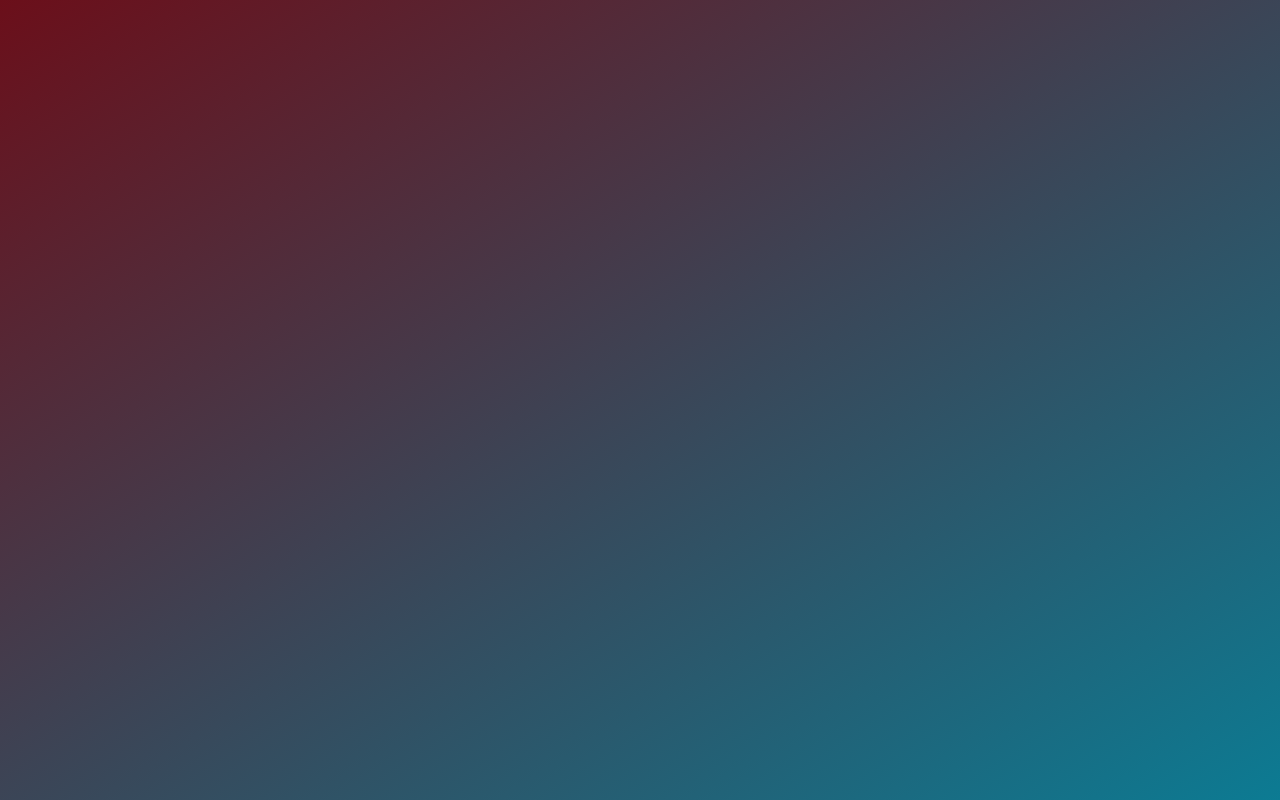
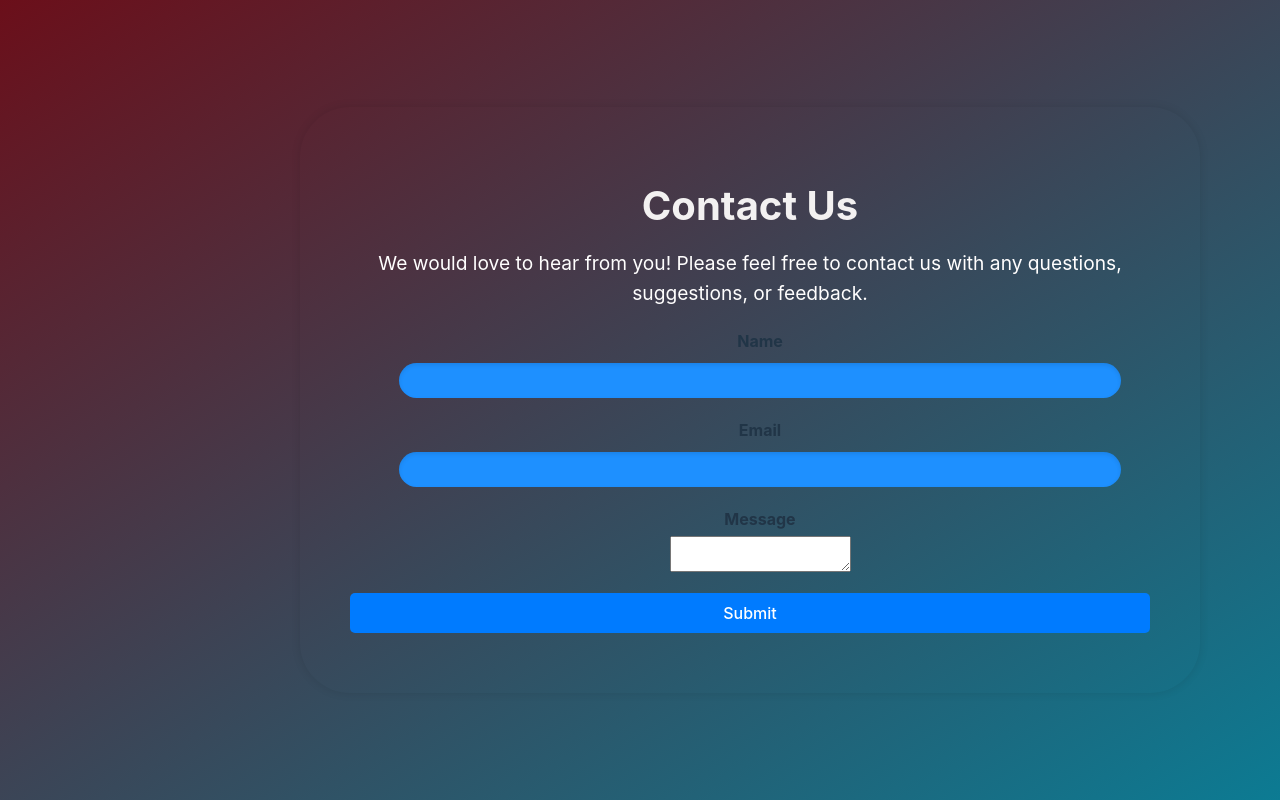
Before and after one commit to howyin/MySmartFoodChoice-React, a React (Vite) app: page /ContactUs in a window 1280 px wide. Before the commit this address had no page. Built offline with nearby package versions, Linux system fonts and the light colour scheme.

Commit message:
put up link app done

```diff
--- a/src/Authentication/LoginPage.jsx
+++ b/src/Advertisement/Home.jsx
@@ -1,12 +1,13 @@
 import Header from '../Components/Header.jsx';
-import LoginForm from './LoginForm.jsx';
+import LoginForm from '../Authentication/LoginForm.jsx';
+import ProjectInfo from '../Advertisement/ProjectInfo.jsx';
 
 
 function Home() {
     return (
         <>
             <Header />
-            <LoginForm />
+            <ProjectInfo />
         </>
     );
 }
--- /dev/null
+++ b/src/Advertisement/ProjectInfo.css
@@ -0,0 +1,38 @@
+.project-info-container {
+    max-width: 600px;
+    margin: auto;
+    margin-left: 400px;
+    padding: 20px;
+    text-align: center;
+    background-color: rgb(232, 236, 240);
+    border-radius: 10px;
+    box-shadow: 0 0 10px rgba(0, 0, 0, 0.1);
+}
+
+.project-info-title {
+    font-size: 2rem;
+    color: #333;
+    margin-bottom: 20px;
+}
+
+.project-info-links {
+    margin-bottom: 20px;
+}
+
+.project-info-link {
+    display: block;
+    margin-bottom: 10px;
+    color: #620be5;
+    text-decoration: none;
+}
+
+.project-info-link:hover {
+    text-decoration: underline;
+}
+
+.project-info-advertisement {
+    font-size: 1.2rem;
+    color: #000000;
+    line-height: 1.6;
+    margin-bottom: 20px;
+}
--- /dev/null
+++ b/src/Advertisement/ProjectInfo.jsx
@@ -0,0 +1,25 @@
+import React from 'react';
+import '../Advertisement/ProjectInfo.css'
+
+function ProjectInfo() {
+    return (
+        <div className="project-info-container">
+            <h2 className="project-info-title">Project Information</h2>
+            <div className="project-info-links">
+                <a href="https://github.com/Luong142/MyFoodChoice"
+                    className="project-info-link">
+
+                    GitHub Link
+                </a>
+                <a href="https://example.com/app.apk"
+                    className="project-info-link">
+
+                    APK Download Link
+                </a>
+            </div>
+            <p className="project-info-advertisement">Advertisement Message: Lorem ipsum dolor sit amet, consectetur adipiscing elit.</p>
+        </div>
+    );
+}
+
+export default ProjectInfo;
--- a/src/App.jsx
+++ b/src/App.jsx
@@ -1,8 +1,11 @@
 // need to import more component for the UI.
 import './App.css'
 import { BrowserRouter, Route, Routes} from 'react-router-dom';
-import Home from './Authentication/LoginPage.jsx';
+import Home from './Advertisement/Home.jsx';
 import SignUpForm from './Authentication/SignUpForm.jsx'
+import AboutUs from './Pages/AboutUs.jsx'
+import ContactUs from './Pages/ContactUs.jsx'
+import PartnerShip from './Pages/PartnerShip.jsx'
 
 // some components are not showing up.
 function App()
@@ -13,19 +16,20 @@ function App()
       <div className='App'>
       <Home/>
 
-    </div>
+    </div> route is for registering the path for the components.
     */
-
     <BrowserRouter>
       <Routes>
         <Route index Component={Home} />
         <Route path='/SignUp' Component={SignUpForm}/>
+        <Route path='/AboutUs' Component={AboutUs}/>
+        <Route path='/ContactUs' Component={ContactUs}/>
+        <Route path='/PartnerShip' Component={PartnerShip}/>
+
 
         // Add more routes as needed
       </Routes>
     </BrowserRouter>
-
-
   );
 }
 
--- a/src/Authentication/LoginForm.jsx
+++ b/src/Authentication/LoginForm.jsx
@@ -12,7 +12,8 @@ function LoginForm()
 
   const loginAsGuest = () =>
   {
-    // TODO: login as guest here
+    // TODO: this will link to that part?
+    window.location.href = "/GuestPage";
   }
 
   return (
@@ -41,6 +42,7 @@ function LoginForm()
               onChange={(e) => setPassword(e.target.value)}
             />
         </div>
+
         <div className="remember-me">
           <input type="checkbox" id="rememberMe" />
           <label htmlFor="rememberMe">Remember me?</label>
--- a/src/Components/Header.jsx
+++ b/src/Components/Header.jsx
@@ -10,9 +10,9 @@ function Header()
                 <h2 className='title'>Smart Food Choice</h2>
                 <ul className='nav-links'>
                     <li><Link to="/">Home</Link></li>
-                    <li><Link to="/review">Review</Link></li>
-                    <li><Link to="/partnership">Partnership</Link></li>
-                    <li><Link to="/contact">Contact</Link></li>
+                    <li><Link to="/AboutUs">About Us</Link></li>
+                    <li><Link to="/PartnerShip">Partnership</Link></li>
+                    <li><Link to="/ContactUs">Contact</Link></li>
                 </ul>
             </div>
         </nav>
--- /dev/null
+++ b/src/Pages/AboutUs.css
@@ -0,0 +1,20 @@
+.about-us-container {
+    max-width: max-content;
+    margin: auto;
+    padding: 20px;
+    text-align: center;
+    background-color: dodgerblue;
+}
+
+.about-us-title {
+    font-size: 2rem;
+    text-align: center;
+    color: #ece7e7;
+}
+
+.about-us-description {
+    text-align: center;
+    font-size: 1.2rem;
+    color: #e7e4e4;
+    line-height: 1.6;
+}
--- a/src/Pages/AboutUs.jsx
+++ b/src/Pages/AboutUs.jsx
@@ -0,0 +1,19 @@
+
+import React from 'react';
+import './AboutUs.css';
+
+function AboutUs() {
+    return (
+        <div className="about-us-container">
+            <h1 className="about-us-title">About Us</h1>
+            <p className="about-us-description">
+                Welcome to our website! We are a team of passionate developers who love to create amazing web applications.
+                Our goal is to provide the best user experience and make your life easier.
+                We are constantly learning and improving our skills to stay up to date with the latest technologies.
+                Thank you for visiting our website and we hope you enjoy your stay!
+            </p>
+        </div>
+    );
+}
+
+export default AboutUs;
--- /dev/null
+++ b/src/Pages/ContactUs.css
@@ -0,0 +1,44 @@
+.contact-us-container {
+    max-width: 800px;
+    margin: auto;
+    margin-left: 300px;
+    padding: 50px;
+    text-align: center;
+    border-radius: 50px;
+    box-shadow: 0 0 10px rgba(0, 0, 0, 0.1);
+}
+
+.contact-us-title {
+    font-size: 2.5rem;
+    color: #f3f1f1;
+    margin-bottom: 20px;
+}
+
+.contact-us-description {
+    font-size: 1.2rem;
+    color: #fffefe;
+    line-height: 1.6;
+    margin-bottom: 20px;
+}
+
+.form-group {
+    margin-bottom: 20px;
+}
+
+label {
+    display: block;
+    font-weight: bold;
+    margin-bottom: 5px;
+}
+
+button.submit-button {
+    background-color: #007bff;
+    color: #fff;
+    border: none;
+    cursor: pointer;
+    transition: background-color 0.3s;
+}
+
+button.submit-button:hover {
+    background-color: #0056b3;
+}
--- a/src/Pages/ContactUs.jsx
+++ b/src/Pages/ContactUs.jsx
@@ -0,0 +1,30 @@
+import React from 'react';
+import './ContactUs.css';
+
+function ContactUs() {
+    return (
+        <div className="contact-us-container">
+            <h1 className="contact-us-title">Contact Us</h1>
+            <p className="contact-us-description">
+                We would love to hear from you! Please feel free to contact us with any questions, suggestions, or feedback.
+            </p>
+            <form className="contact-form">
+                <div className="form-group">
+                    <label htmlFor="name">Name</label>
+                    <input type="text" id="name" name="name" required />
+                </div>
+                <div className="form-group">
+                    <label htmlFor="email">Email</label>
+                    <input type="email" id="email" name="email" required />
+                </div>
+                <div className="form-group">
+                    <label htmlFor="message">Message</label>
+                    <textarea id="message" name="message" required></textarea>
+                </div>
+                <button type="submit" className="submit-button">Submit</button>
+            </form>
+        </div>
+    );
+}
+
+export default ContactUs;
--- /dev/null
+++ b/src/Pages/PartnerShip.css
@@ -0,0 +1,46 @@
+.partnership-container {
+    max-width: 800px;
+    margin: auto;
+    margin-left: 300px;
+    padding: 50px;
+    border-radius: 50px;
+    text-align: center;
+}
+
+.partnership-title {
+    font-size: 2rem;
+    color: #f5f1f1;
+}
+
+.partnership-description {
+    font-size: 1.2rem;
+    color: #f0efef;
+    line-height: 1.6;
+}
+
+.partnership-form {
+    margin-top: 20px;
+}
+
+.form-group {
+    margin-bottom: 15px;
+}
+
+label {
+    display: block;
+    font-weight: bold;
+}
+
+button.submit-button {
+    padding: 10px 20px;
+    background-color: #007bff;
+    color: #fff;
+    border: none;
+    border-radius: 5px;
+    cursor: pointer;
+    transition: background-color 0.3s;
+}
+
+button.submit-button:hover {
+    background-color: #0056b3;
+}
--- a/src/Pages/PartnerShip.jsx
+++ b/src/Pages/PartnerShip.jsx
@@ -0,0 +1,32 @@
+import React from 'react';
+import './PartnerShip.css';
+
+function PartnerShip() {
+    return (
+        <div className="partnership-container">
+            <h1 className="partnership-title">Partnership</h1>
+            <p className="partnership-description">
+                We are always looking for new partners to collaborate with.
+                If you are interested in partnering with us,
+                please fill out the form below and we will get back to you as soon as possible.
+            </p>
+            <form className="partnership-form">
+                <div className="form-group">
+                    <label htmlFor="name">Name</label>
+                    <input type="text" id="name" name="name" required />
+                </div>
+                <div className="form-group">
+                    <label htmlFor="email">Email</label>
+                    <input type="email" id="email" name="email" required />
+                </div>
+                <div className="form-group">
+                    <label htmlFor="message">Message</label>
+                    <textarea id="message" name="message" required></textarea>
+                </div>
+                <button type="submit" className="submit-button">Submit</button>
+            </form>
+        </div>
+    );
+}
+
+export default PartnerShip;
```
